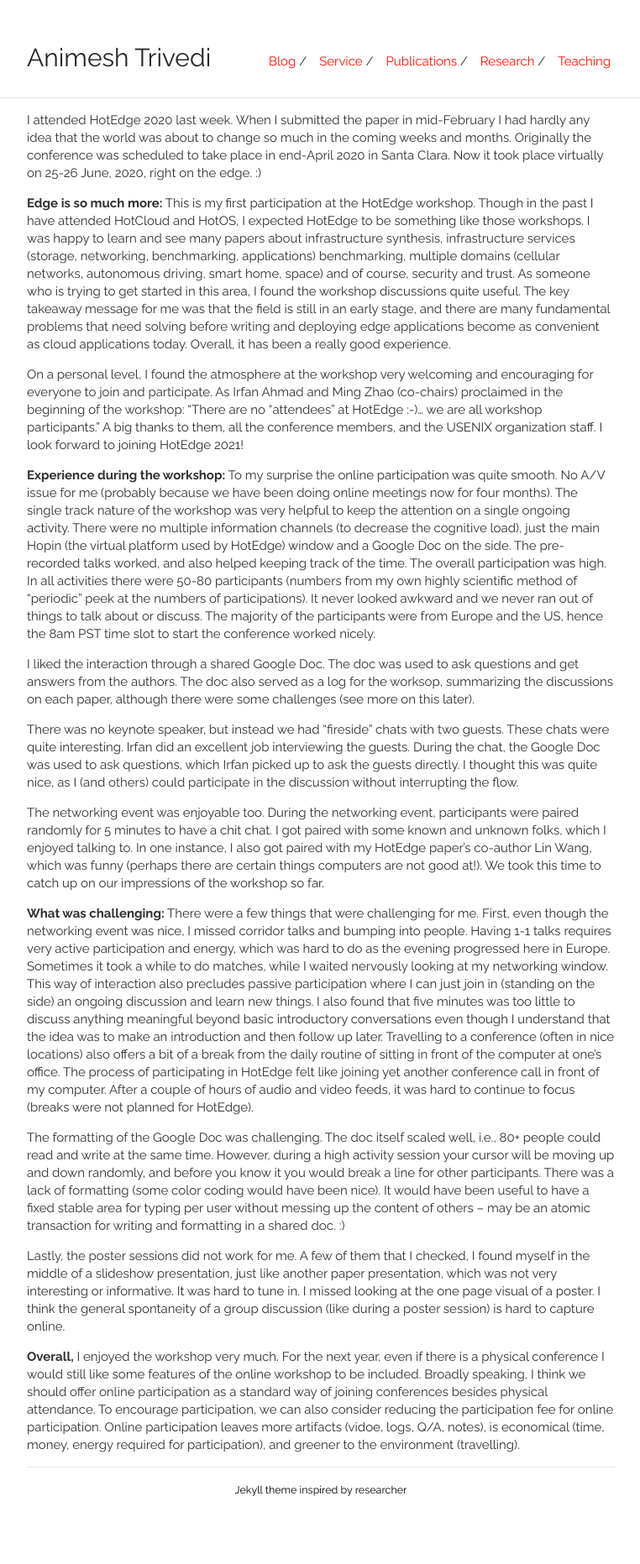
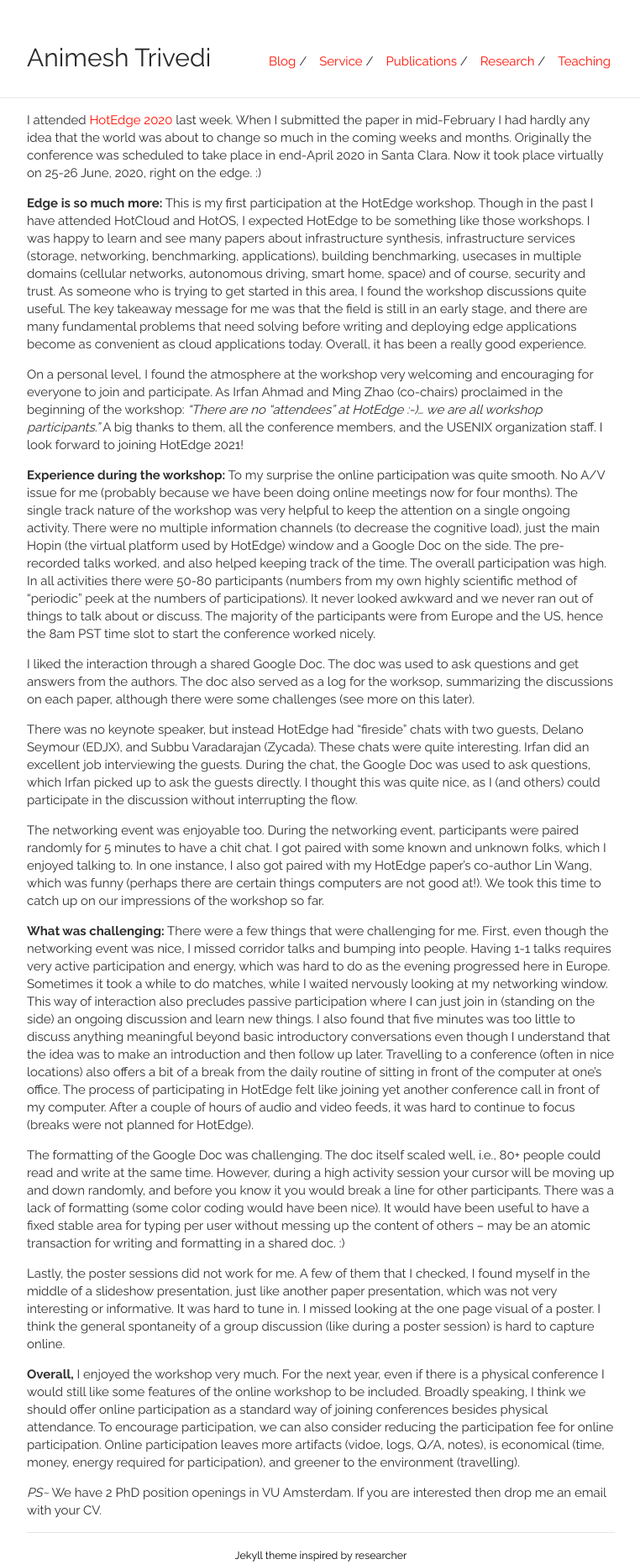
Before and after one commit to animeshtrivedi/animeshtrivedi.github.io, a Jekyll site: the page built from _posts/2020-06-29-hotedge-participation.md, in a window 1280 px wide. Shown: the whole page at 84% size, without its empty margins (258-1020 px from the left). Built offline with Jekyll 4.4.1, drawn with Linux system fonts in a browser that asks for light colours; before the commit the page ends 1785 px from its top, so only the background shows below that.

Commit message:
hotedge experience
Signed-off-by: Animesh Trivedi <atrivedi@apache.org>

```diff
--- a/_posts/2020-06-29-hotedge-participation.md
+++ b/_posts/2020-06-29-hotedge-participation.md
@@ -6,11 +6,11 @@ permalink: /hotedge-participation/
 tags: whatsnew
 ---
 
-I attended HotEdge 2020 last week. When I submitted the paper in mid-February I had hardly any idea that the world was about to change so much in the coming weeks and months. Originally the conference was scheduled to take place in end-April 2020 in Santa Clara. Now it took place virtually on 25-26 June, 2020, right on the edge. :)
+I attended [HotEdge 2020](https://www.usenix.org/conference/hotedge20/workshop-program) last week. When I submitted the paper in mid-February I had hardly any idea that the world was about to change so much in the coming weeks and months. Originally the conference was scheduled to take place in end-April 2020 in Santa Clara. Now it took place virtually on 25-26 June, 2020, right on the edge. :)
 
-**Edge is so much more:** This is my first participation at the HotEdge workshop. Though in the past I have attended HotCloud and HotOS, I expected HotEdge to be something like those workshops. I was happy to learn and see many papers about infrastructure synthesis, infrastructure services (storage, networking, benchmarking, applications) benchmarking, multiple domains (cellular networks, autonomous driving, smart home, space) and of course, security and trust. As someone who is trying to get started in this area, I found the workshop discussions quite useful. The key takeaway message for me was that the field is still in an early stage, and there are many fundamental problems that need solving before writing and deploying edge applications become as convenient as cloud applications today. Overall, it has been a really good experience.
+**Edge is so much more:** This is my first participation at the HotEdge workshop. Though in the past I have attended HotCloud and HotOS, I expected HotEdge to be something like those workshops. I was happy to learn and see many papers about infrastructure synthesis, infrastructure services (storage, networking, benchmarking, applications), building benchmarking, usecases in multiple domains (cellular networks, autonomous driving, smart home, space) and of course, security and trust. As someone who is trying to get started in this area, I found the workshop discussions quite useful. The key takeaway message for me was that the field is still in an early stage, and there are many fundamental problems that need solving before writing and deploying edge applications become as convenient as cloud applications today. Overall, it has been a really good experience.
 
-On a personal level, I found the atmosphere at the workshop very welcoming and encouraging for everyone to join and participate. As Irfan Ahmad and Ming Zhao (co-chairs) proclaimed in the beginning of the workshop: “There are no “attendees” at HotEdge :-)… we are all workshop participants.” A big thanks to them, all the conference members, and the USENIX organization staff. I look forward to joining HotEdge 2021!
+On a personal level, I found the atmosphere at the workshop very welcoming and encouraging for everyone to join and participate. As Irfan Ahmad and Ming Zhao (co-chairs) proclaimed in the beginning of the workshop: *“There are no “attendees” at HotEdge :-)… we are all workshop participants.”* A big thanks to them, all the conference members, and the USENIX organization staff. I look forward to joining HotEdge 2021!
 
 
 **Experience during the workshop:** To my surprise the online participation was quite smooth. No A/V issue for me (probably because we have been doing online meetings now for four months). The single track nature of the workshop was very helpful to keep the attention on a single ongoing activity. There were no multiple information channels (to decrease the cognitive load), just the main Hopin (the virtual platform used by HotEdge) window and a Google Doc on the side. The pre-recorded talks worked, and also helped keeping track of the time. The overall participation was high. In all activities there were 50-80 participants (numbers from my own highly scientific method of “periodic” peek at the numbers of participations). It never looked awkward and we never ran out of things to talk about or discuss. The majority of the participants were from Europe and the US, hence the 8am PST time slot to start the conference worked nicely.
@@ -19,7 +19,7 @@ On a personal level, I found the atmosphere at the workshop very welcoming and e
 I liked the interaction through a shared Google Doc. The doc was used to ask questions and get answers from the authors. The doc also served as a log for the worksop, summarizing the discussions on each paper, although there were some challenges (see more on this later).
 
 
-There was no keynote speaker, but instead we had “fireside” chats with two guests. These chats were quite interesting. Irfan did an excellent job interviewing the guests. During the chat, the Google Doc was used to ask questions, which Irfan picked up to ask the guests directly. I thought this was quite nice, as I (and others) could participate in the discussion without interrupting the flow.
+There was no keynote speaker, but instead HotEdge had “fireside” chats with two guests, Delano Seymour (EDJX), and Subbu Varadarajan (Zycada). These chats were quite interesting. Irfan did an excellent job interviewing the guests. During the chat, the Google Doc was used to ask questions, which Irfan picked up to ask the guests directly. I thought this was quite nice, as I (and others) could participate in the discussion without interrupting the flow.
 
 
 The networking event was enjoyable too. During the networking event, participants were paired randomly for 5 minutes to have a chit chat. I got paired with some known and unknown folks, which I enjoyed talking to. In one instance, I also got paired with my HotEdge paper’s co-author Lin Wang, which was funny (perhaps there are certain things computers are not good at!). We took this time to catch up on our impressions of the workshop so far.
@@ -34,3 +34,6 @@ Lastly, the poster sessions did not work for me. A few of them that I checked, I
 
 
 **Overall,** I enjoyed the workshop very much. For the next year, even if there is a physical conference I would still like some features of the online workshop to be included. Broadly speaking, I think we should offer online participation as a standard way of joining conferences besides physical attendance. To encourage participation, we can also consider reducing the participation fee for online participation. Online participation leaves more artifacts (vidoe, logs, Q/A, notes), is economical (time, money, energy required for participation), and greener to the environment (travelling).
+
+
+*PS~* We have 2 PhD position openings in VU Amsterdam. If you are interested then drop me an email with your CV.
```
